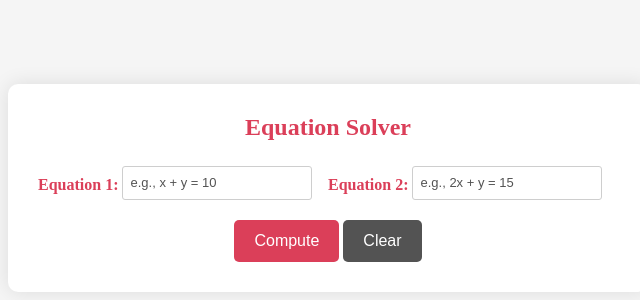
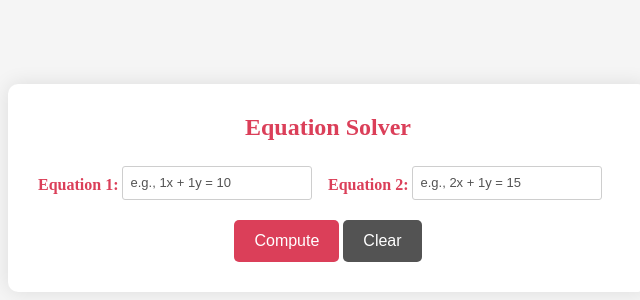
Before and after one commit to Ahmed-Makled/Equation-Solver, a plain HTML site: page index.html in a window 1280 px wide. Shown: the part 212-512 px from the top of the page, 312-952 px from the left. Drawn offline with Linux system fonts and the light colour scheme.

Commit message:
Update index.html

```diff
--- a/index.html
+++ b/index.html
@@ -163,11 +163,11 @@
                     <div class="inputs_data">
                         <div class="equation-input">
                             <label for="equation1">Equation 1:</label>
-                            <input type="text" id="equation1" placeholder="e.g., x + y = 10">
+                            <input type="text" id="equation1" placeholder="e.g., 1x + 1y = 10">
                         </div>
                         <div class="equation-input">
                             <label for="equation2">Equation 2:</label>
-                            <input type="text" id="equation2" placeholder="e.g., 2x + y = 15">
+                            <input type="text" id="equation2" placeholder="e.g., 2x + 1y = 15">
                         </div>
                     </div>
                     <button id="calculate">Compute</button>
```
